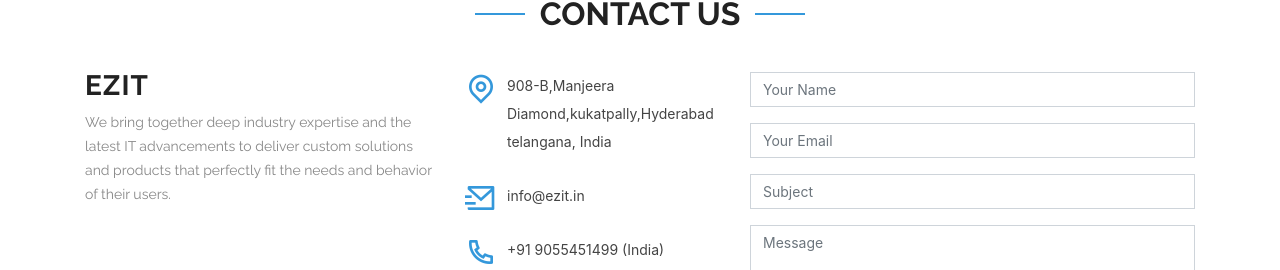
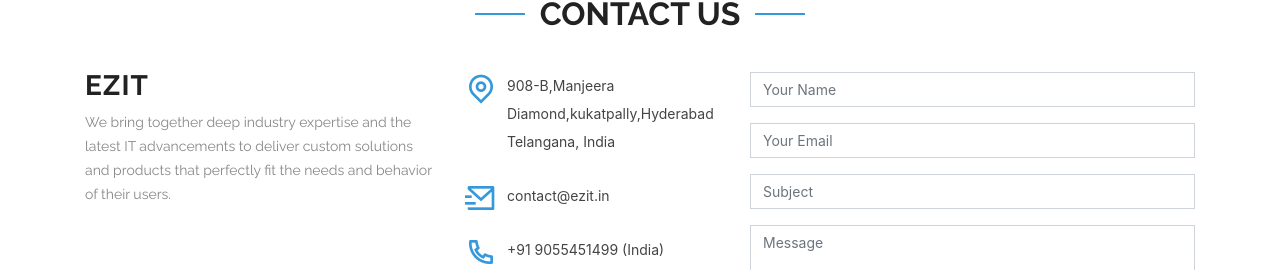
Before and after one commit to adishgupta0/ezitfrontend, a React (Create React App) app: page / in a window 1280 px wide. Shown: the part 4479-4749 px from the top of the page. Built offline with nearby package versions, Linux system fonts and the light colour scheme; some icons are missing.

Commit message:
make it better

```diff
--- a/src/pages/Home.js
+++ b/src/pages/Home.js
@@ -878,12 +878,12 @@ function Home() {
                 <div className="info">
                   <div>
                     <i className="ri-map-pin-line"></i>
-                    <p>908-B,Manjeera Diamond,kukatpally,Hyderabad<br />telangana, India</p>
+                    <p>908-B,Manjeera Diamond,kukatpally,Hyderabad<br />Telangana, India</p>
                   </div>
 
                   <div>
                     <i className="ri-mail-send-line"></i>
-                    <p>info@ezit.in</p>
+                    <p>contact@ezit.in</p>
                   </div>
                   <div>
                     <i className="ri-phone-line"></i>
```
